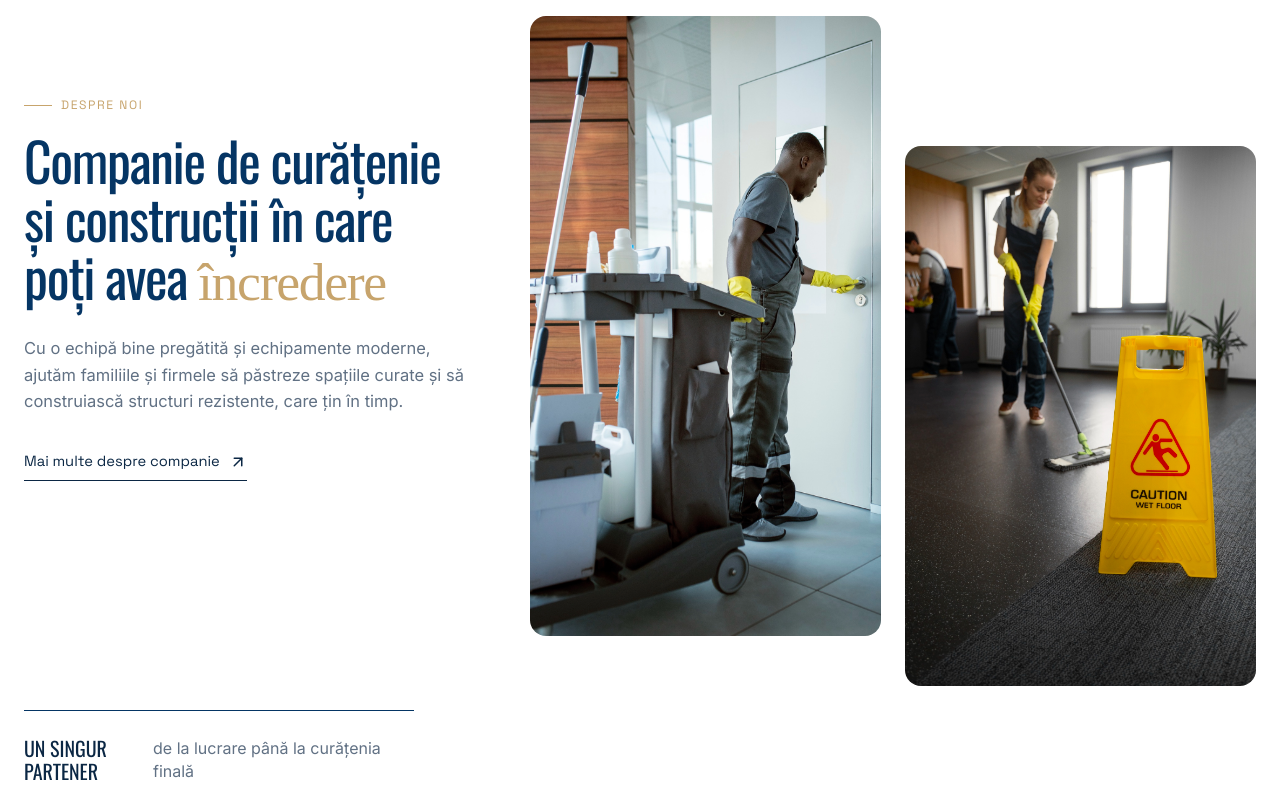
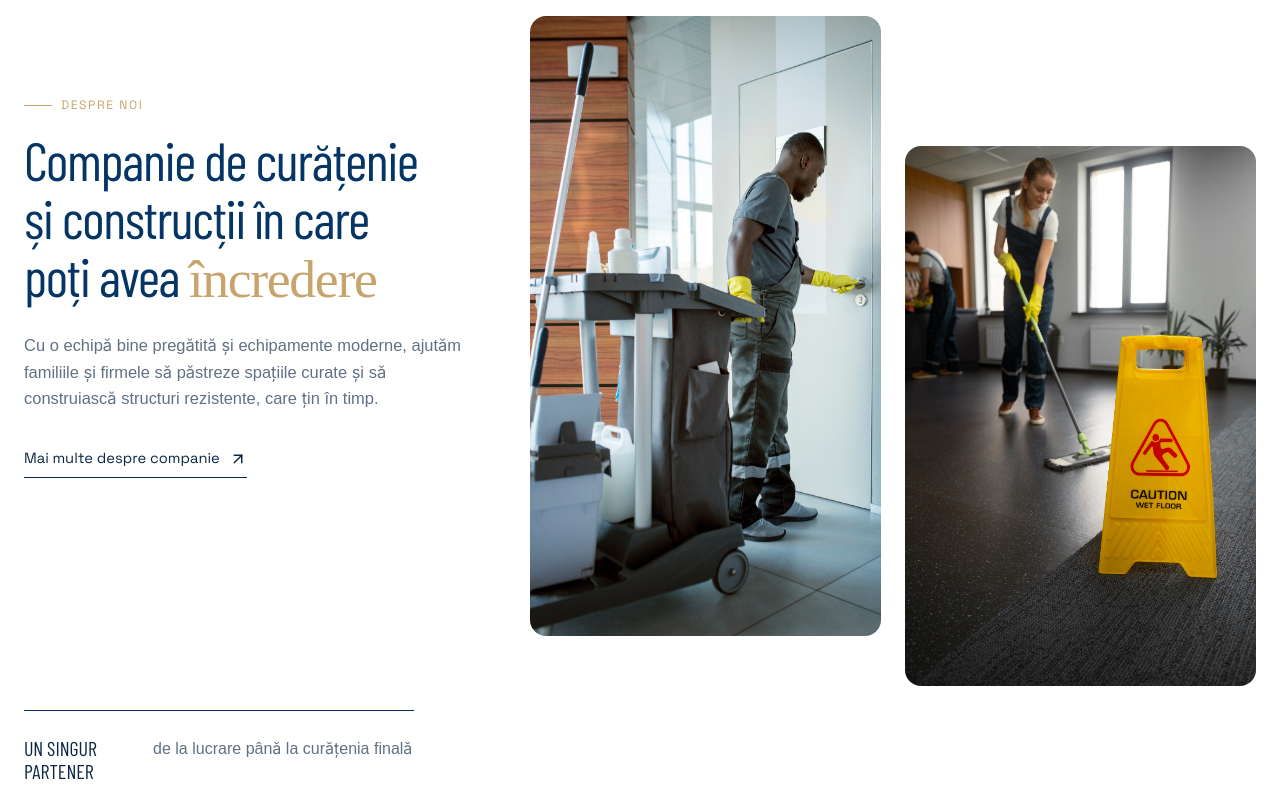
Before and after one commit to pdfdigitalromanian/cleanconstruct, a React (Vite) app: page / in a window 1280 px wide. Shown: the part 900-1700 px from the top of the page. Built offline with nearby package versions, Linux system fonts and the light colour scheme; no server answers; a web font is replaced by a local one.

Commit message:
Replace Oswald with Barlow Condensed for proper Romanian diacritic support

```diff
--- a/package.json
+++ b/package.json
@@ -14,9 +14,9 @@
     "content:sql": "node scripts/generate-supabase-seed.mjs"
   },
   "dependencies": {
+    "@fontsource/barlow-condensed": "^5.3.0",
     "@fontsource/gloock": "5.3.0",
     "@fontsource/inter": "5.3.0",
-    "@fontsource/oswald": "5.3.0",
     "@fontsource/space-grotesk": "5.3.0",
     "@supabase/supabase-js": "2.112.4",
     "@vercel/analytics": "^2.0.1",
--- a/src/styles/index.css
+++ b/src/styles/index.css
@@ -72,7 +72,7 @@ h1,
 h2,
 h3 {
   color: var(--navy);
-  font-family: 'Oswald', sans-serif;
+  font-family: 'Barlow Condensed', sans-serif;
   font-weight: 600;
   line-height: 1.08;
   text-wrap: balance;
@@ -437,7 +437,7 @@ h3 {
 .mega-title {
   margin-bottom: 6px;
   color: var(--navy);
-  font-family: 'Oswald', sans-serif;
+  font-family: 'Barlow Condensed', sans-serif;
   font-size: 1.05rem;
   font-weight: 600;
   text-transform: uppercase;
@@ -591,7 +591,7 @@ h3 {
 
 .trust-note strong {
   flex: 0 0 115px;
-  font-family: 'Oswald', sans-serif;
+  font-family: 'Barlow Condensed', sans-serif;
   font-size: 1.25rem;
   line-height: 1.15;
   text-transform: uppercase;
@@ -1474,7 +1474,7 @@ h3 {
   gap: 20px;
   padding: 18px 0;
   border-bottom: 1px solid rgba(255, 255, 255, .18);
-  font-family: 'Oswald', sans-serif;
+  font-family: 'Barlow Condensed', sans-serif;
   font-size: 1.3rem;
 }
 
@@ -1534,7 +1534,7 @@ h3 {
   gap: 30px;
   padding: 24px 0;
   cursor: pointer;
-  font-family: 'Oswald', sans-serif;
+  font-family: 'Barlow Condensed', sans-serif;
   font-size: 1.35rem;
   font-weight: 600;
   list-style: none;
@@ -1599,7 +1599,7 @@ h3 {
   justify-content: space-between;
   gap: 20px;
   color: var(--white);
-  font-family: 'Oswald', sans-serif;
+  font-family: 'Barlow Condensed', sans-serif;
   font-size: 1.45rem;
 }
 
@@ -1921,7 +1921,7 @@ h3 {
 }
 
 .article-layout aside > span {
-  font-family: 'Oswald', sans-serif;
+  font-family: 'Barlow Condensed', sans-serif;
   font-size: 1rem;
   font-weight: 600;
   text-transform: uppercase;
@@ -1944,7 +1944,7 @@ h3 {
 .article-content h4 {
   margin: 2.15em 0 .8em;
   color: var(--navy);
-  font-family: 'Oswald', sans-serif;
+  font-family: 'Barlow Condensed', sans-serif;
   line-height: 1.2;
 }
 
```
Also changed, not shown: src/main.tsx (+3 -9 lines), 1 other file (tests, documents, lock files or other folders).
